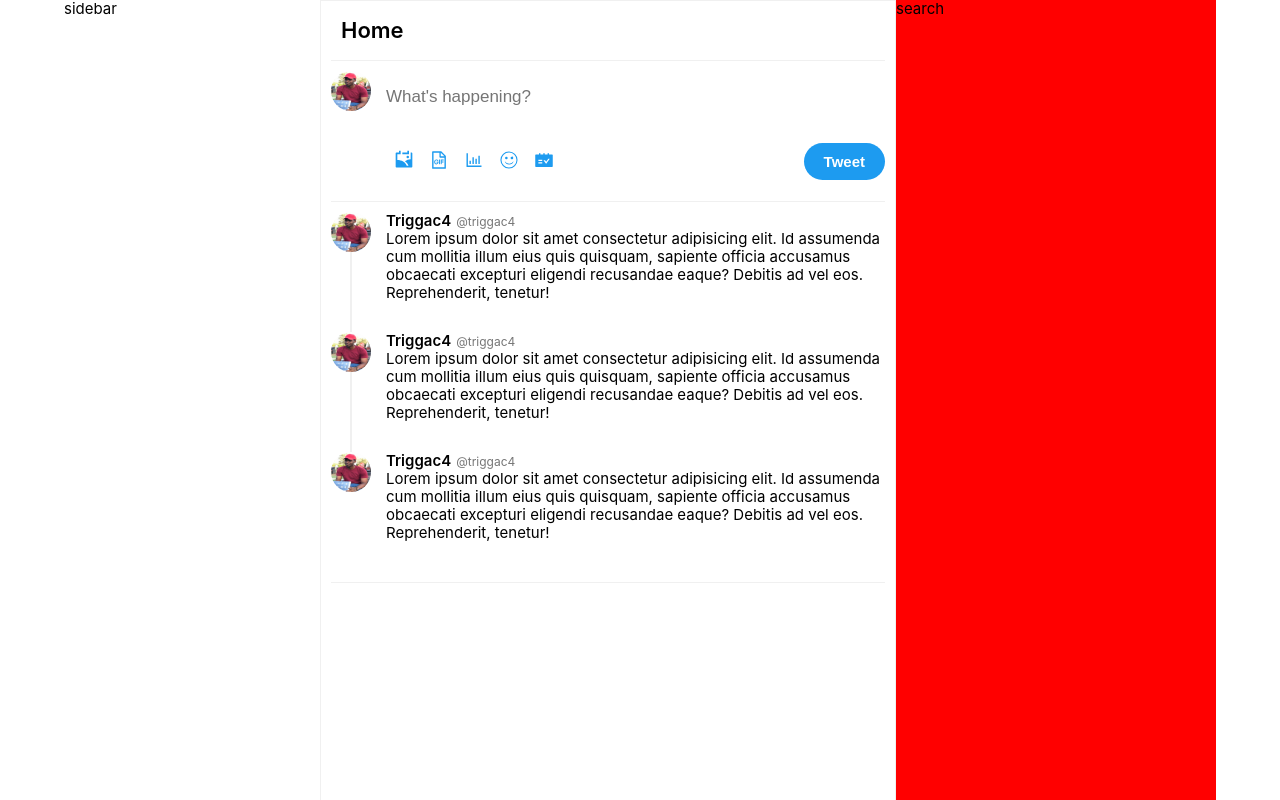
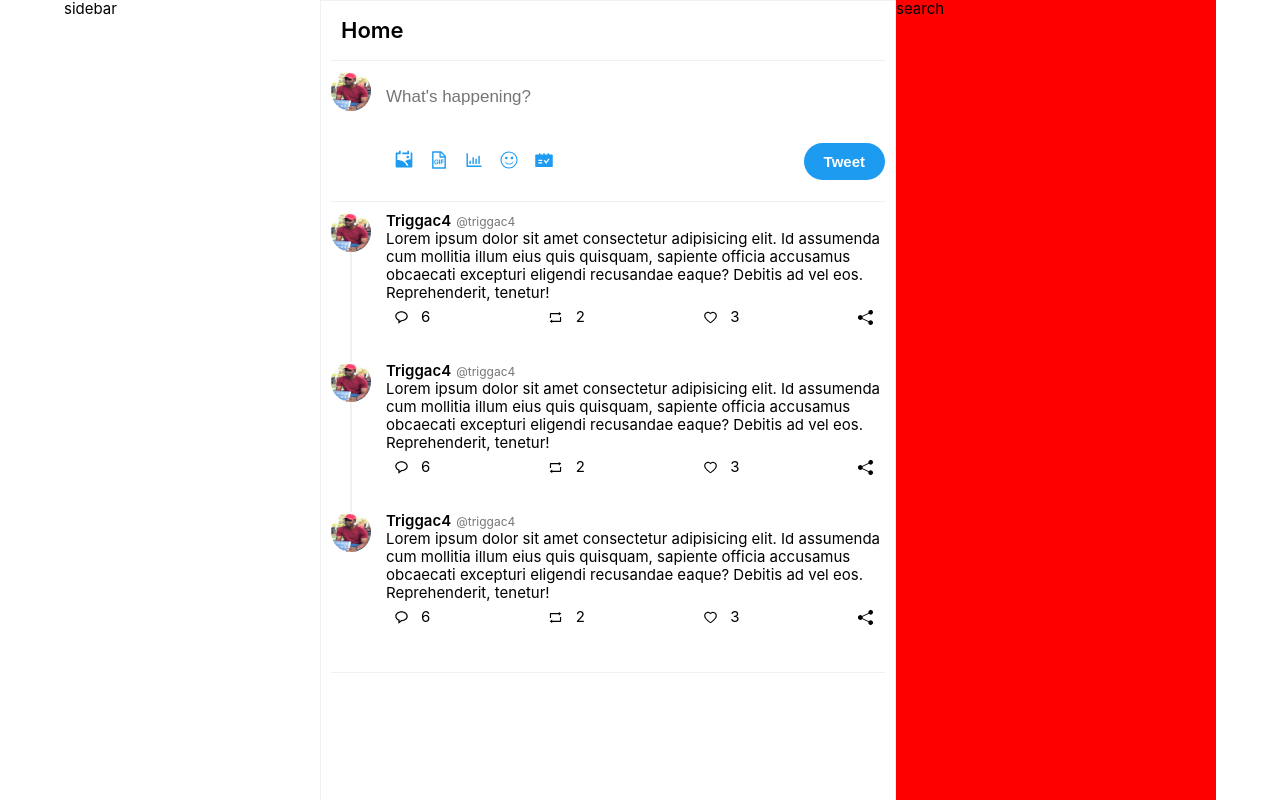
Before and after one commit to triggac4/twitter-ts-next, a Next.js app: page /home in a window 1280 px wide. Built offline with nearby package versions, Linux system fonts and the light colour scheme.

Commit message:
twitter post footer

```diff
--- a/components/arbituary_tweet.tsx
+++ b/components/arbituary_tweet.tsx
@@ -1,6 +1,7 @@
 import React from 'react'
 import Tweet from './tweet'
 import avatar from '../assets/img/jpg/profile-pic.jpg'
+import TweetPostFooter from './tweet_post_footer'
 
 const ArbitraryTweet = (props: any) => {
     return (
@@ -16,6 +17,16 @@ const ArbitraryTweet = (props: any) => {
                     officia accusamus obcaecati excepturi eligendi recusandae
                     eaque? Debitis ad vel eos. Reprehenderit, tenetur!
                 </div>
+                <TweetPostFooter
+                    messages={6}
+                    retweets={2}
+                    likes={3}
+                    onClickLike={() => {}}
+                    onClickRetweet={() => {}}
+                    onClickMessage={() => {}}
+                    onClickShare={() => {}}
+                    isLiked={false}
+                />
             </div>
         </Tweet>
     )
--- a/components/links.tsx
+++ b/components/links.tsx
@@ -1,6 +1,5 @@
 import React from 'react'
 import { children } from '../variable_types'
-import MultipleTweetContainer from './multiple_tweet_container'
 
 type LinksProps = {
     href: string
--- /dev/null
+++ b/components/tweet_post_footer.tsx
@@ -0,0 +1,72 @@
+import React from 'react'
+
+import { BiMessageRounded } from 'react-icons/bi'
+import { AiOutlineRetweet, AiOutlineHeart, AiFillHeart } from 'react-icons/ai'
+import { IoIosMore } from 'react-icons/io'
+import { BsShareFill } from 'react-icons/bs'
+//BiMessageRounded
+//AiOutlineRetweet
+//AiOutlineHeart
+//AiFillHeart
+//IoIosMore
+interface Props {
+    messages: number
+    retweets: number
+    likes: number
+    isLiked: boolean
+    onClickMessage: () => void
+    onClickRetweet: () => void
+    onClickLike: () => void
+    onClickShare: () => void
+}
+
+const TweetPostFooter: React.FC<Props> = ({
+    messages,
+    retweets,
+    likes,
+    isLiked,
+    onClickLike,
+    onClickMessage,
+    onClickRetweet,
+    onClickShare,
+}) => {
+    type WrapperProps = {
+        amount?: number
+        onClick: () => void
+        color?: string
+    }
+    let Wrapper: React.FC<WrapperProps> = ({
+        children,
+        amount,
+        color = 'defaultColor',
+    }) => (
+        <div className={'tweet-post-footer__button ' + color}>
+            <button className={'tweet-post-footer__icon ' + color + '-light'}>
+                {children}
+            </button>
+            <span>{amount}</span>
+        </div>
+    )
+
+    return (
+        <div className='tweet-post-footer'>
+            <Wrapper amount={messages} onClick={onClickMessage}>
+                <BiMessageRounded />
+            </Wrapper>
+            <Wrapper
+                amount={retweets}
+                onClick={onClickRetweet}
+                color='greenColor'
+            >
+                <AiOutlineRetweet />
+            </Wrapper>
+            <Wrapper amount={likes} onClick={onClickLike} color='redColor'>
+                {isLiked ? <AiFillHeart /> : <AiOutlineHeart />}
+            </Wrapper>
+            <Wrapper onClick={onClickShare}>
+                <BsShareFill />
+            </Wrapper>
+        </div>
+    )
+}
+export default TweetPostFooter
--- a/pages/home/index.tsx
+++ b/pages/home/index.tsx
@@ -2,7 +2,7 @@ import React from 'react'
 import Header from '@components/header'
 import Layout from '@layout'
 import NewTweet from '@components/new_tweet'
-import MultipleTweetContainer from '@components/multiple_tweet_container'
+import MultipleTweetContainer from '@hoc/multiple_tweet_container'
 import ArbitraryTweet from '@components/arbituary_tweet'
 const Home = () => {
     return (
--- a/styles/component/_tweet.scss
+++ b/styles/component/_tweet.scss
@@ -110,7 +110,87 @@
         color: $color-grey;
         margin-left: 0.5rem;
     }
-    &__content {
+}
+//////////////////////////////////
+///////////////////// End component
+
+//////////////////////////////////
+//////////Tweet Post footer component
+
+.tweet-post-footer {
+    display: flex;
+    justify-content: space-between;
+    align-items: center;
+    width: 100%;
+
+    .defaultColor {
+        &:active {
+            color: $color-primary;
+        }
+        &:hover {
+            color: $color-primary;
+        }
+    }
+    .defaultColor-light {
+        &:active {
+            background-color: $color-primary-light2;
+        }
+        &:hover {
+            background-color: $color-primary-light2;
+        }
+    }
+
+    .redColor {
+        &:active {
+            color: $color-red;
+        }
+        &:hover {
+            color: $color-red;
+        }
+    }
+    .redColor-light {
+        &:active {
+            background-color: $color-red-light;
+        }
+        &:hover {
+            background-color: $color-red-light;
+        }
+    }
+    .greenColor {
+        &:active {
+            color: $color-green;
+        }
+        &:hover {
+            color: $color-green;
+        }
+    }
+    .greenColor-light {
+        &:active {
+            background-color: $color-green-light;
+        }
+        &:hover {
+            background-color: $color-green-light;
+        }
+    }
+
+    &__button {
+        cursor: pointer;
+        display: flex;
+        align-items: center;
+        gap: 0.5rem;
+    }
+
+    &__icon {
+        border: none;
+        border-radius: 50%;
+        display: flex;
+        align-items: center;
+        justify-content: center;
+        color: currentColor;
+        background-color: transparent;
+        width: 3rem;
+        height: 3rem;
+        border-radius: 50%;
     }
 }
 //////////////////////////////////
--- a/styles/variables/_variables.scss
+++ b/styles/variables/_variables.scss
@@ -3,6 +3,10 @@ $color-primary-light: rgb(146, 205, 244);
 $color-primary-light2: rgb(206, 230, 245);
 $color-grey: rgb(118, 118, 118);
 $color-grey-light: rgb(240, 240, 240);
+$color-green-light: rgba(0, 186, 124, 0.2);
+$color-green: rgb(0, 186, 124);
+$color-red-light: rgba(249, 24, 128, 0.2);
+$color-red: rgb(249, 24, 128);
 
 $color-white: white;
 $color-black: black;
--- a/tsconfig.json
+++ b/tsconfig.json
@@ -17,7 +17,8 @@
         "paths": {
             "@components/*": ["components/*"],
             "@assets/*": ["assets/*"],
-            "@layout": ["hoc/layout.tsx"]
+            "@layout": ["hoc/layout.tsx"],
+            "@hoc/*": ["hoc/*"]
         }
     },
 
```
Also changed, not shown: som.js (+0 -8 lines), hoc/multiple_tweet_container.tsx (renamed from components/multiple_tweet_container.tsx).
